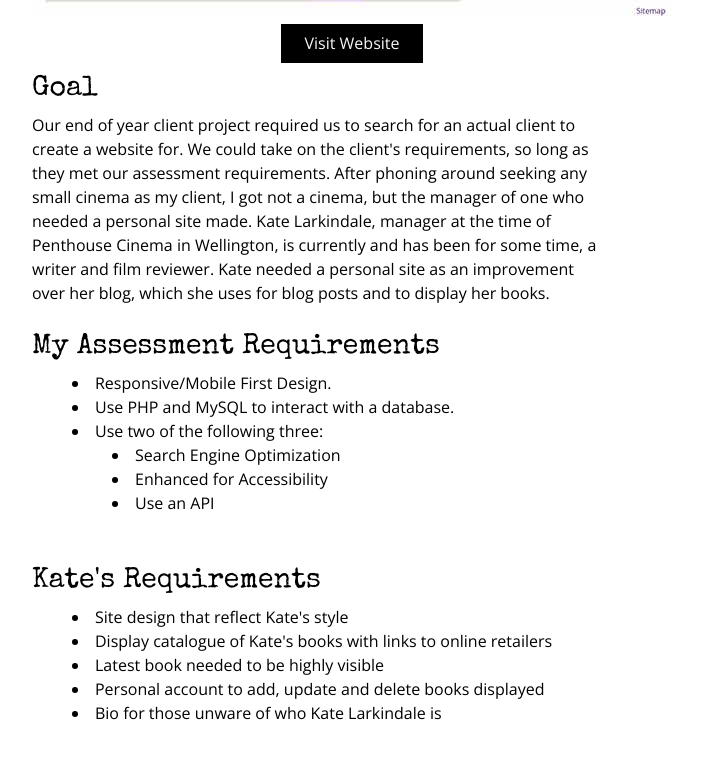
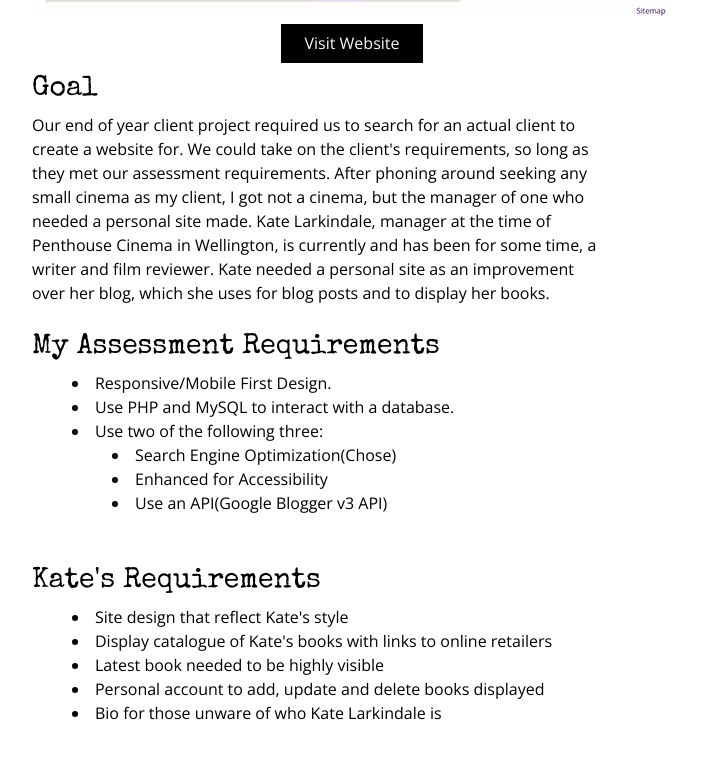
Before and after one commit to nathananderson736/nathananderson736.github.io, a plain HTML site: page index.html in a window 1280 px wide. Shown: the part 3184-3942 px from the top of the page, without its empty margins (384-1086 px from the left). Drawn offline with nearby package versions, Linux system fonts and the light colour scheme.

Commit message:
Correct vagueness in article list
Change "My Assessment Requirements" list items in Kate Larkindale
article of projects section, to include Google Blogger API and to state
SEO was chosen

```diff
--- a/index.html
+++ b/index.html
@@ -116,9 +116,9 @@
 								<li>Use PHP and MySQL to interact with a database.</li>
 								<Li>Use two of the following three:
 									<ul class = "list">
-										<li>Search Engine Optimization</li>
+										<li>Search Engine Optimization(Chose)</li>
 										<li>Enhanced for Accessibility</li>
-										<li>Use an API</li>
+										<li>Use an API(Google Blogger v3 API)</li>
 									</ul>
 								</li>
 							</ul>
```
